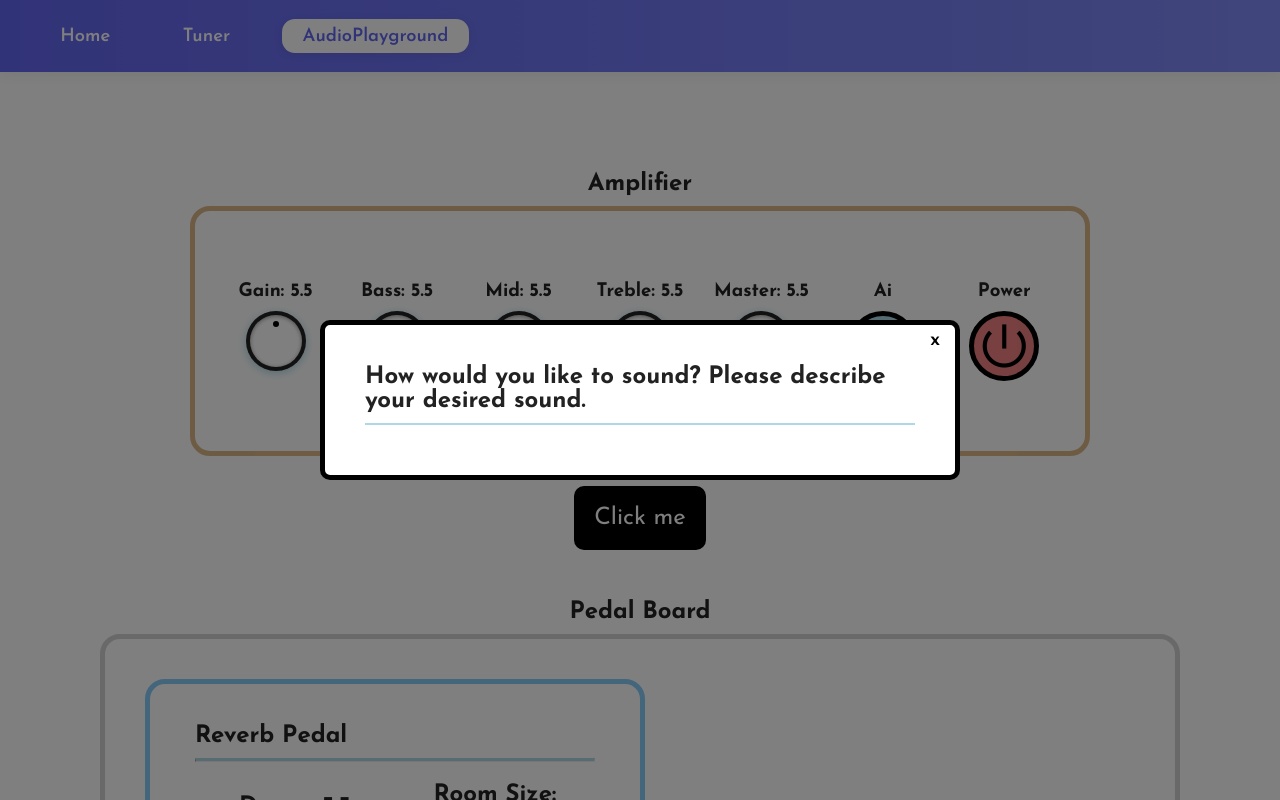
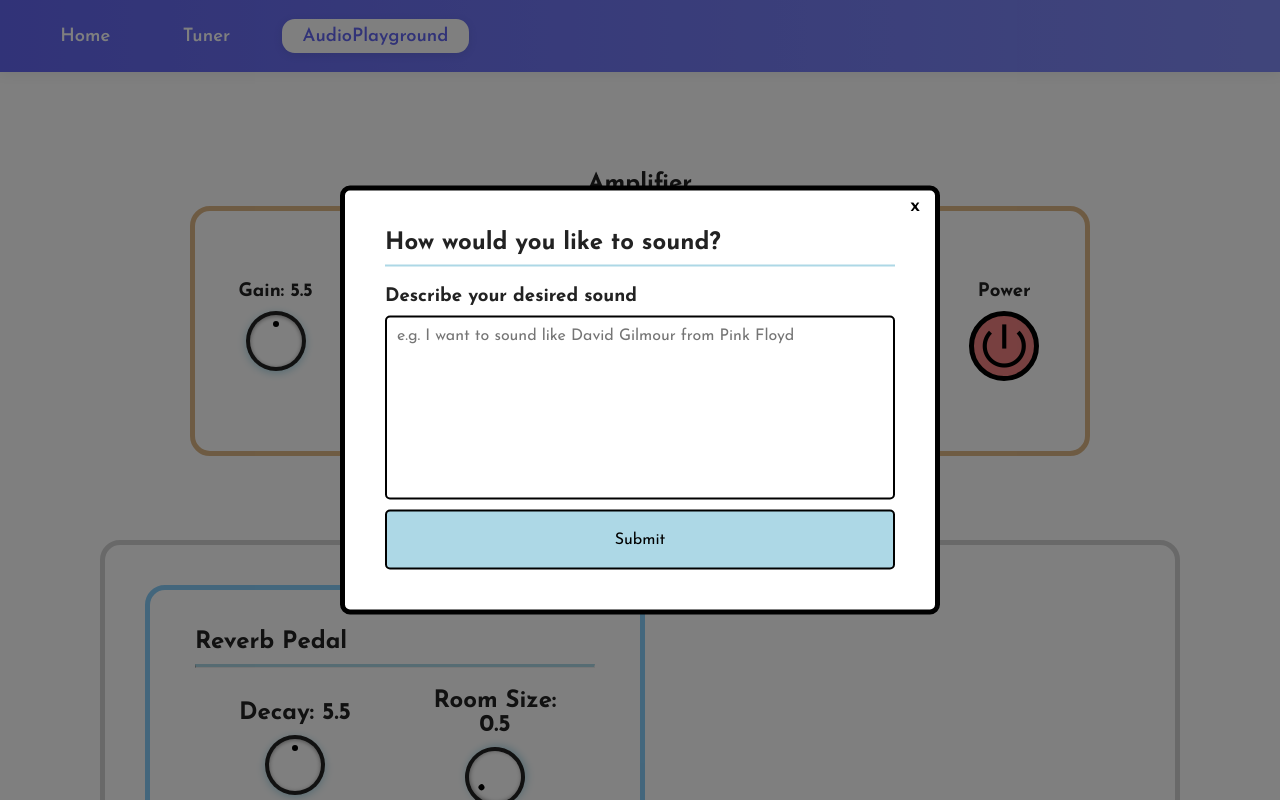
Before and after one commit to maksymilianPadalak/cloud, a Vue app: page /audio-playground in a window 1280 px wide. Both pictures are taken after a click on the element "network_intelligence". Shown: the top 800 px of the page. Built offline with nearby package versions, Linux system fonts and the light colour scheme; no server answers.

Commit message:
Inegrate grok to modal

```diff
--- a/src/components/AiModal/AiModal.vue
+++ b/src/components/AiModal/AiModal.vue
@@ -1,18 +1,53 @@
 <template>
   <!-- TODO: Close modal on escape key -->
   <div :class="$style.overlay" @click="emit('close')">
-    <div :class="$style.aiModalContent">
-      <button :class="$style.aiModalContentCloseButton" @click="emit('close')">x</button>
-      <h2>How would you like to sound? Please describe your desired sound.</h2>
+    <div :class="$style.modalContent" @click.stop>
+      <button :class="$style.closeButton" @click="emit('close')">x</button>
+      <h2 :class="$style.title">How would you like to sound?</h2>
       <hr :class="$style.horizontalLine" />
+      <div :class="$style.inputWrapper">
+        <h3>Describe your desired sound</h3>
+        <textarea
+          :class="$style.textarea"
+          placeholder="e.g. I want to sound like David Gilmour from Pink Floyd"
+          rows="10"
+          v-model="prompt"
+        />
+        <button :class="$style.submitButton" @click="handleClick" :disabled="loading">
+          {{ loading ? 'Loading...' : 'Submit' }}
+        </button>
+      </div>
     </div>
   </div>
 </template>
 
 <script setup lang="ts">
+import { useAmplifier } from '@/composables/useAmplifier'
+import { askGrok } from '@/utils/ai/askGrok/askGrok'
+import { ref } from 'vue'
+
 const emit = defineEmits<{
   (e: 'close'): void
 }>()
+
+const { amplifierProcessor } = useAmplifier()
+
+const loading = ref(false)
+const prompt = ref('')
+
+const handleClick = async () => {
+  //TODO: handle errors
+  loading.value = true
+  const newAmplifierParams = await askGrok(prompt.value)
+  loading.value = false
+
+  amplifierProcessor.params.bass = newAmplifierParams.bass
+  amplifierProcessor.params.mid = newAmplifierParams.mid
+  amplifierProcessor.params.treble = newAmplifierParams.treble
+  amplifierProcessor.params.gain = newAmplifierParams.gain
+
+  emit('close')
+}
 </script>
 
 <style module>
@@ -26,8 +61,9 @@ const emit = defineEmits<{
   background-color: rgba(0, 0, 0, 0.5);
 }
 
-.aiModalContent {
+.modalContent {
   position: absolute;
+  min-width: 600px;
   top: 50%;
   left: 50%;
   transform: translate(-50%, -50%);
@@ -35,9 +71,10 @@ const emit = defineEmits<{
   padding: 40px;
   border-radius: 10px;
   border: 5px solid black;
+  z-index: 1001;
 }
 
-.aiModalContentCloseButton {
+.closeButton {
   cursor: pointer;
   position: absolute;
   top: 10px;
@@ -51,8 +88,37 @@ const emit = defineEmits<{
   padding: 5px;
 }
 
+.title {
+  margin: auto;
+}
+
 .horizontalLine {
   border: 1px solid lightblue;
-  margin: 10px 0;
+  margin: 10px 0 20px 0;
+}
+
+.inputWrapper {
+  display: flex;
+  flex-direction: column;
+  gap: 10px;
+}
+
+.textarea {
+  border: 2px solid black;
+  border-radius: 5px;
+  padding: 10px;
+  font-size: 16px;
+  font-family: inherit;
+  resize: none;
+}
+
+.submitButton {
+  background-color: lightblue;
+  border: 2px solid black;
+  border-radius: 5px;
+  padding: 20px;
+  font-size: 16px;
+  font-family: inherit;
+  cursor: pointer;
 }
 </style>
--- a/src/components/AudioPlayground/AudioPlayground.vue
+++ b/src/components/AudioPlayground/AudioPlayground.vue
@@ -3,9 +3,6 @@
     <div :class="$style.amplifierWrapper">
       <h2>Amplifier</h2>
       <Amplifier />
-      <button :class="$style.button" @click="handleClick" :disabled="loading">
-        {{ loading ? 'Loading...' : 'Click me' }}
-      </button>
     </div>
     <PedalBoard />
   </div>
@@ -14,25 +11,6 @@
 <script setup lang="ts">
 import Amplifier from '@/components/AmplifierUnit/AmplifierUnit.vue'
 import PedalBoard from '@/components/PedalBoard/PedalBoard.vue'
-import { useAmplifier } from '@/composables/useAmplifier'
-import { askGrok } from '@/utils/ai/askGrok/askGrok'
-import { ref } from 'vue'
-
-const { amplifierProcessor } = useAmplifier()
-
-const loading = ref(false)
-
-const handleClick = async () => {
-  //TODO: handle errors
-  loading.value = true
-  const newAmplifierParams = await askGrok('Make this sound like a bass guitar')
-  loading.value = false
-
-  amplifierProcessor.params.bass = newAmplifierParams.bass
-  amplifierProcessor.params.mid = newAmplifierParams.mid
-  amplifierProcessor.params.treble = newAmplifierParams.treble
-  amplifierProcessor.params.gain = newAmplifierParams.gain
-}
 </script>
 
 <style module>
```
